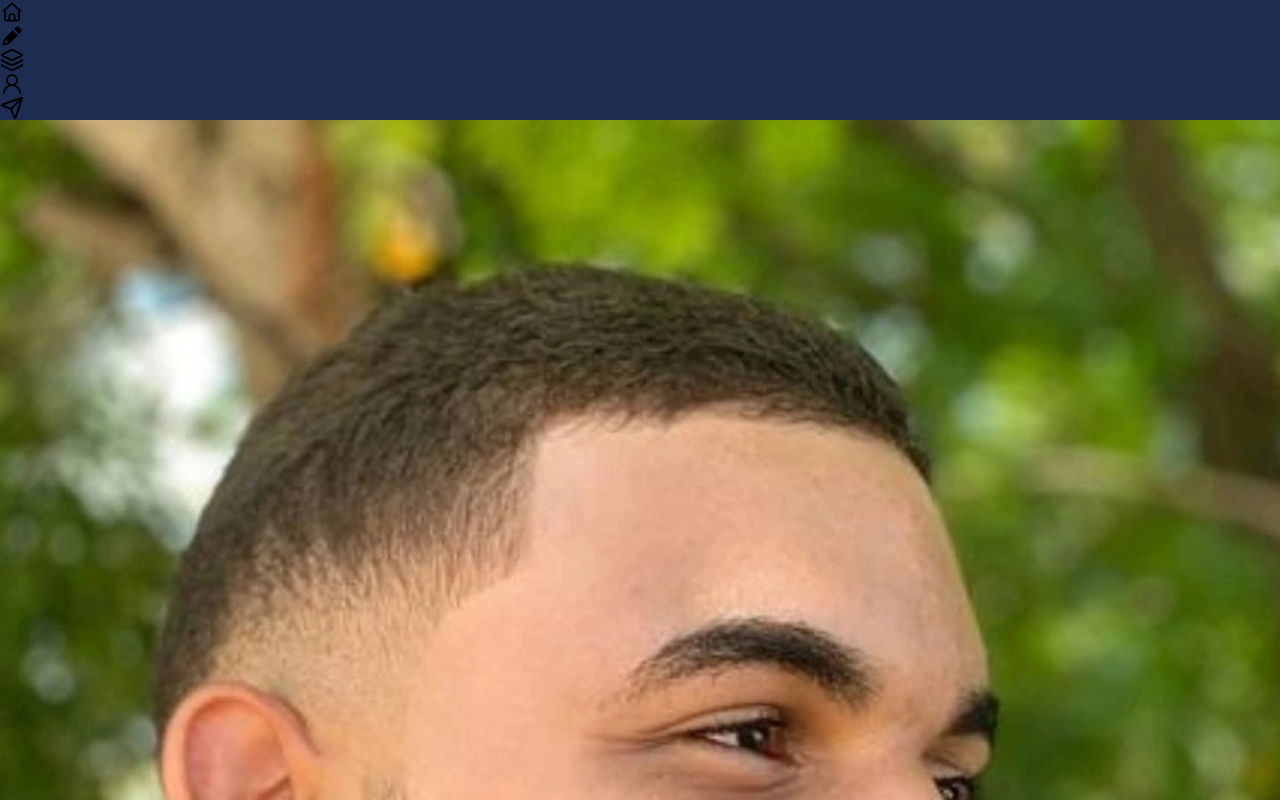
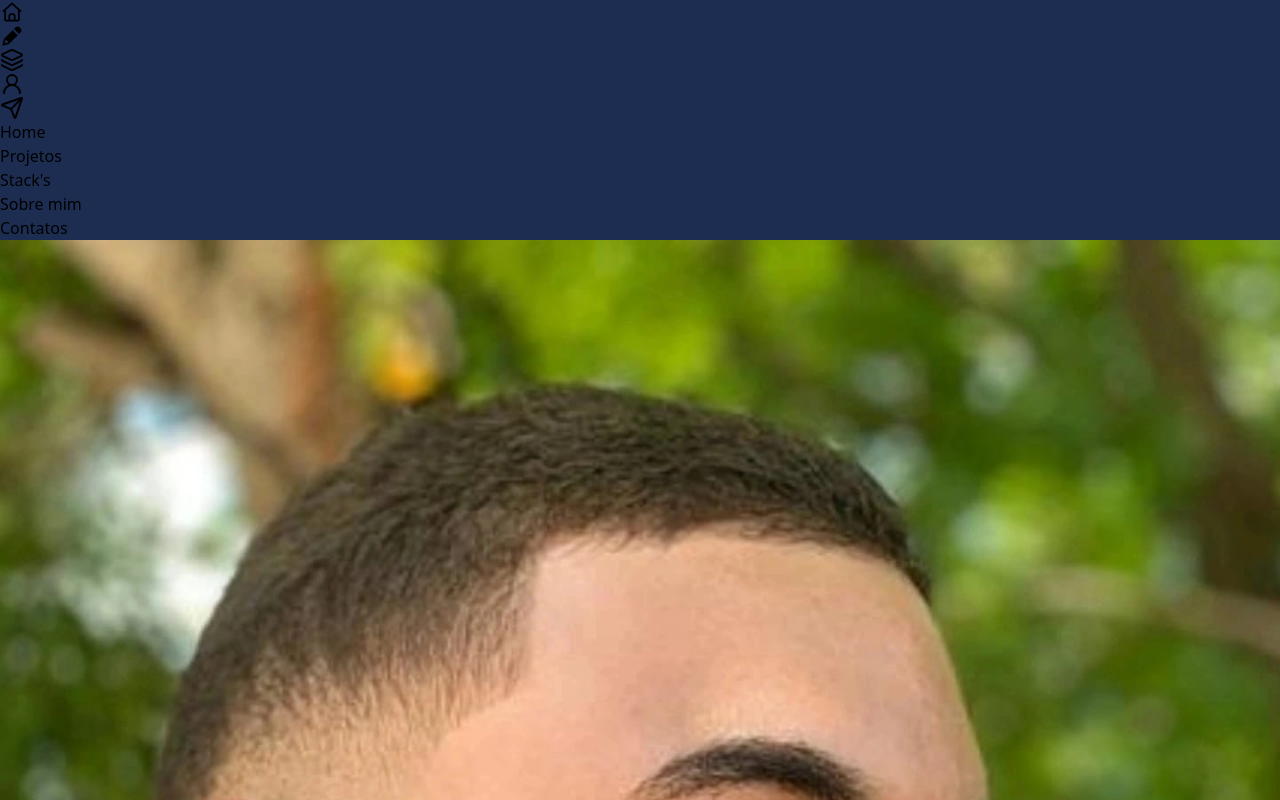
Before and after one commit to GuiLuiz06/portfolio-react, a React (Vite) app in the folder portfolio/: page / in a window 1280 px wide. Shown: the top 800 px of the page. Built offline with nearby package versions, Linux system fonts and the light colour scheme.

Commit message:
start desktop

```diff
--- a/portfolio/src/components/Home/Navbar.jsx
+++ b/portfolio/src/components/Home/Navbar.jsx
@@ -40,7 +40,7 @@ function Navbar() {
 
   return (
     <>
-      <nav className="fixed bottom-0 left-0 w-full bg-slate-500">
+      <nav className="fixed bottom-0 left-0 w-full bg-slate-500 lg:hidden">
         <div className="">
           <ul className="flex justify-around px- py-4">
             <li className={`p-2 rounded-xl transition-all duration-300 ${location.pathname === "/" ? "bg-white" : "bg-transparent"
@@ -78,6 +78,49 @@ function Navbar() {
           </ul >
         </div>
       </nav >
+
+      <nav className="hidden lg:flex fixed top-0 left-0 w-full bg-gray-900 text-white justify-center p-6">
+        <div className="flex gap-6">
+          <ul className="flex justify-around py-4">
+
+            <li className={`rounded-xl transition-all duration-300 ${location.pathname === "/" ? "bg-white text-black" : "bg-transparent text-white hover:bg-white hover:text-black"
+              }`}>
+              <Link to="/" className="block px-4 py-2">
+                Home
+              </Link>
+            </li>
+
+            <li className={`rounded-xl transition-all duration-300 ${location.pathname === "/Projetos" ? "bg-white text-black" : "bg-transparent text-white hover:bg-white hover:text-black"
+              }`}>
+              <Link to="/Projetos" className="block px-4 py-2">
+                Projetos
+              </Link>
+            </li>
+
+            <li className={`rounded-xl transition-all duration-300 ${location.pathname === "/MyStacks" ? "bg-white text-black" : "bg-transparent text-white hover:bg-white hover:text-black"
+              }`}>
+              <Link to="/MyStacks" className="block px-4 py-2">
+                Stack's
+              </Link>
+            </li>
+
+            <li className={`rounded-xl transition-all duration-300 ${location.pathname === "/SobreMim" ? "bg-white text-black" : "bg-transparent text-white hover:bg-white hover:text-black"
+              }`}>
+              <Link to="/SobreMim" className="block px-4 py-2">
+                Sobre mim
+              </Link>
+            </li>
+
+            <li className={`rounded-xl transition-all duration-300 ${location.pathname === "/Contatos" ? "bg-white text-black" : "bg-transparent text-white hover:bg-white hover:text-black"
+              }`}>
+              <Link to="/Contatos" className="block px-4 py-2">
+                Contatos
+              </Link>
+            </li>
+
+          </ul>
+        </div>
+      </nav>
     </>
   );
 }
--- a/portfolio/src/components/Profile/MyCard.jsx
+++ b/portfolio/src/components/Profile/MyCard.jsx
@@ -1,6 +1,7 @@
 function ProfileCard({ imagem, nome, cargo1, cargo2 }) {
   return (
-    <div className="flex flex-row items-center bg-black w-[90%] ml-4 mt-4 rounded-xl">
+    <>
+    <div className="flex flex-row items-center bg-black w-[90%] ml-4 mt-4 rounded-xl lg: hidden">
 
       <div className="border-4 border-lime-400 w-24 mt-4 ml-4 rounded-md mb-4">
         <img
@@ -22,8 +23,10 @@ function ProfileCard({ imagem, nome, cargo1, cargo2 }) {
           </div>
         </div>
       </div>
+    </div>
 
-    </div>
+
+    </>
   );
 }
 
--- a/portfolio/src/components/Profile/SobreMim.jsx
+++ b/portfolio/src/components/Profile/SobreMim.jsx
@@ -12,7 +12,7 @@ function Sobremim() {
                     <p>Sobre mim</p>
                     <p className="text-slate-500 text-base mt-4 font-semibold">Sou um desenvolvedor Front-End apaixonado em criar soluções otimizadas e inovadoras. Tenho experiência em desenvolvimento de interfaces intuitivas. Trabalho com tecnologias como React, JavaScript e Tailwind Css e SQL. Sempre focando em entregar um código limpo e eficaz.</p>
                 </div>
-                <div className="bg-black w-[90%] mx-auto p-2 flex flex-col rounded-xl">
+                <div className="bg-black w-[90%] items-center ml-4 p-2 flex flex-col rounded-xl">
                     <div className="bg-lime-400 rounded-xl p-2 w-[90%] mx-auto font-bold text-xl m-2">
                         <p>Tecnólogo em Análise e Desenvolvimento de Sistemas</p>
                     </div>
@@ -23,7 +23,7 @@ function Sobremim() {
                     </div>
                 </div>
             </div>
-            <div className="bg-black w-[90%] mx-auto p-2 flex flex-col rounded-xl mt-4">
+            <div className="bg-black w-[90%] items-start ml-4 p-2 flex flex-col rounded-xl mt-4">
                 <div className="flex ml-[5%]">
                     <p className="text-2xl text-white my-2 font-bold">Experiências</p>
                 </div>
--- a/portfolio/src/components/Stacks/StacksCard.jsx
+++ b/portfolio/src/components/Stacks/StacksCard.jsx
@@ -118,11 +118,12 @@ const vscode = () => (
 function CardStack() {
   return (
     <>
-      <div className=" text-white w-[90%] m-auto py-5">
+      <div className="">
+        <div className=" text-white w-[90%] px-4 py-4">
           <h1 className="font-bold text-2xl">Stack's</h1>
           <p>Lista das minhas Stack's:</p>
         </div>
-      <div className="bg-black flex flex-col p-2 w-[90%] mx-auto rounded-xl">
+        <div className="bg-black flex flex-col p-2 w-[90%] max-w-[650px] items-start rounded-xl ml-4">
           <p className="text-white font-bold text-xl mb-4 p-2">
             Habilidades Front-End
           </p>
@@ -169,7 +170,7 @@ function CardStack() {
             }
           />
         </div>
-      <div className="bg-black flex flex-col p-2 w-[90%] mx-auto rounded-xl mt-10">
+        <div className="bg-black flex flex-col p-2 w-[90%] max-w-[650px] items-start ml-4 rounded-xl mt-10">
           <p className="text-white font-bold text-xl mb-4 p-2">
             Habilidades Back-End
           </p>
@@ -188,7 +189,7 @@ function CardStack() {
             }
           />
         </div>
-      <div className="bg-black flex flex-col p-2 w-[90%] mx-auto rounded-xl mt-10">
+        <div className="bg-black flex flex-col p-2 w-[90%] max-w-[650px] items-start ml-4 rounded-xl mt-10">
           <p className="text-white font-bold text-xl mb-4 p-2">Ferramentas</p>
           <MyStacks
             Icon={docker}
@@ -242,6 +243,7 @@ function CardStack() {
             Icon={User}
           />
         </div>
+      </div>
     </>
   );
 }
--- a/portfolio/src/components/projetos/ButtonNextPage.jsx
+++ b/portfolio/src/components/projetos/ButtonNextPage.jsx
@@ -1,7 +1,7 @@
 function NextPage({ NameNextPage, Descricao, Botao, Icon, link }) {
   return (
     <>
-      <div className="bg-lime-500 mt-10 flex flex-col items-start w-[90%] mx-auto rounded-xl p-4">
+      <div className="bg-lime-500 mt-10 flex flex-col justify-between items-start ml-4 w-[90%] rounded-xl p-4">
         <div className="flex flex-row w-[90%] font-bold text-xl">
           <h1>{NameNextPage}</h1>
           <div className="ml-2 bg-slate-600 p-1 rounded-xl">
@@ -11,7 +11,7 @@ function NextPage({ NameNextPage, Descricao, Botao, Icon, link }) {
         <div className="">
           <p className="font-semibold text-md ">{Descricao}</p>
         </div>
-        <div className=" mb-[10%]">
+        <div className="mb-[8%] sm:mb-[3%]">
           <div className="mt-10">
             <a href={link} className="bg-white px-2 py-4 rounded-md font-semibold hover:bg-gray-200 transition duration-300">
               <button>{Botao}</button>
--- a/portfolio/src/components/projetos/ProjetosCard.jsx
+++ b/portfolio/src/components/projetos/ProjetosCard.jsx
@@ -3,8 +3,8 @@ import { Link } from "react-router-dom";
 function ProjetoCard({ imagem, titulo, descricao, deploy, codigo }) {
   const slug = titulo.toLowerCase().replaceAll(" ", "-");
   return (
-    <div className="flex flex-col items-center">
-      <div className="flex flex-col w-[90%] mt-4 border-4 border-lime-400 rounded-md">
+    <div className="flex flex-col items-start ml-4">
+      <div className="flex flex-col w-[94%] mt-4 border-4 border-lime-400 rounded-md max-w-[400px]">
         <div className="rounded-md">
           <Link to={`/Projetos/${slug}`}>
             <img src={imagem} alt={titulo} />
```
Also changed, not shown: portfolio/src/App.jsx (+7 -8 lines), portfolio/src/components/Home/Aside.jsx (deleted, +0 -12 lines), 1 other file (tests, documents, lock files or other folders). Lines whose indentation alone changed are shown as unchanged.
